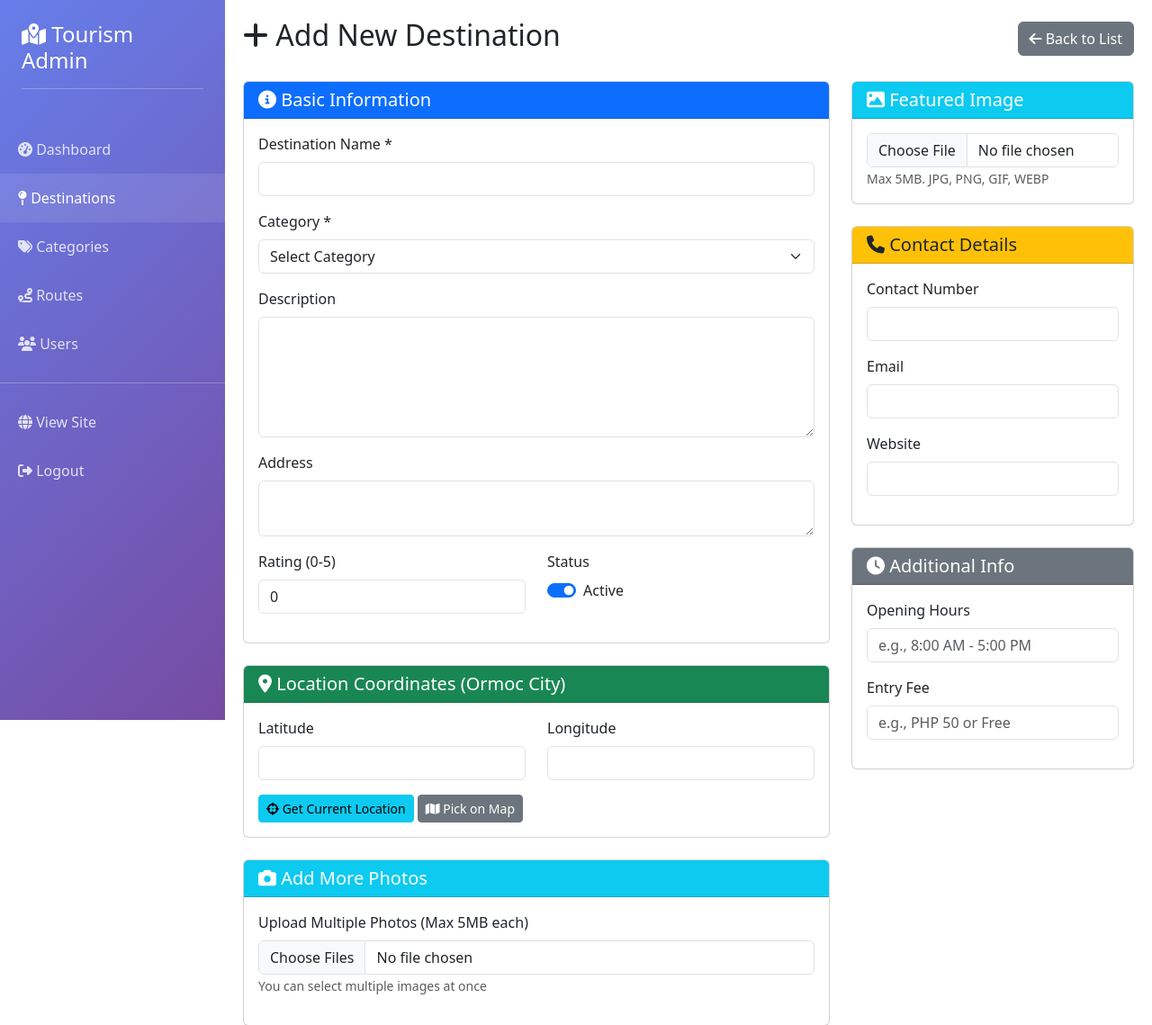
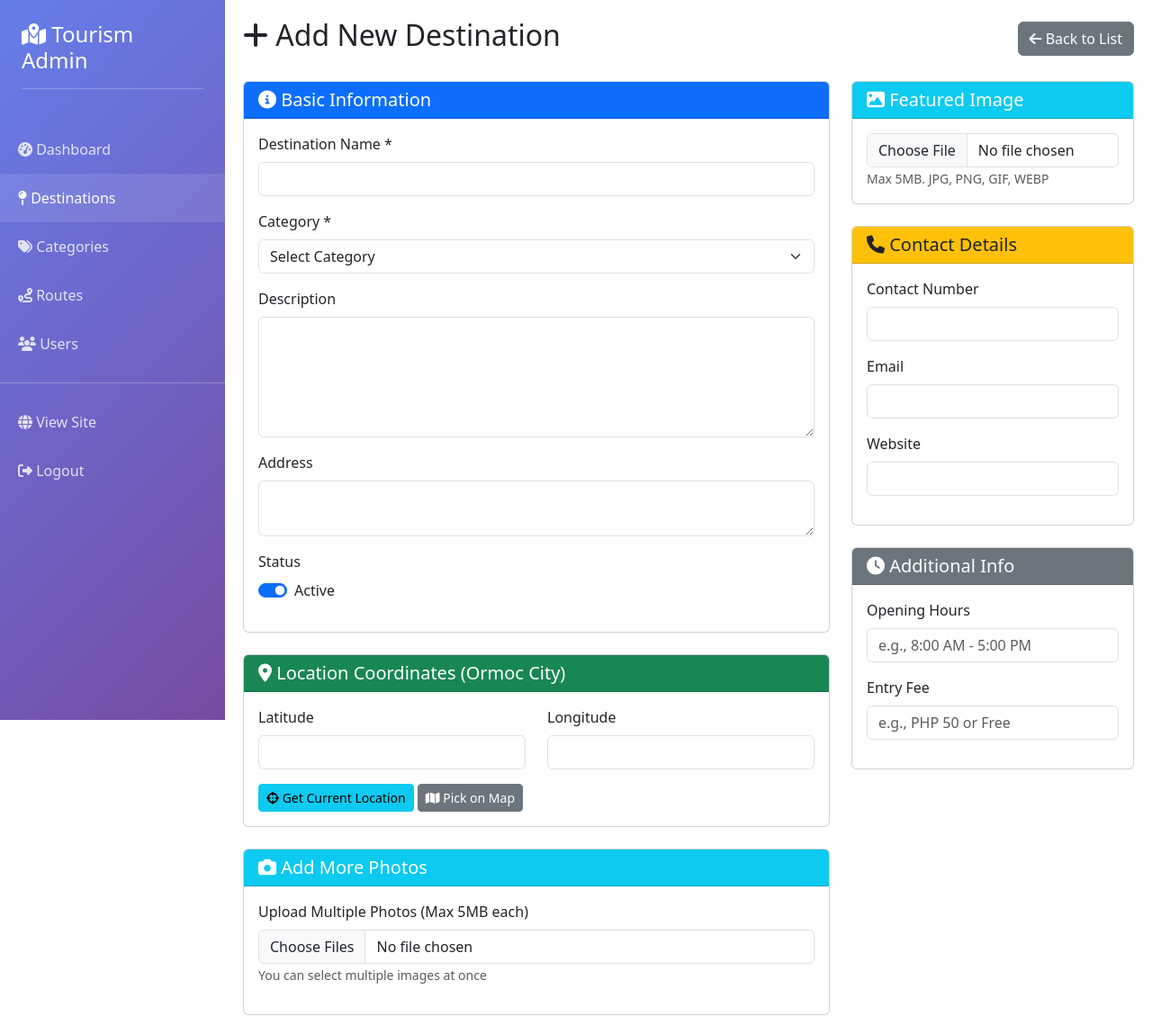
Before and after one commit to H1n2zo/tourism_guide, a PHP site: page /tourism_guide/admin/add_destination.php in a window 1280 px wide. Shown: the top 1139 px of the page at 90% size. Run offline with PHP 8.4, Linux system fonts and the light colour scheme; a user stored in the database is signed in; data comes from the database, SQL or seed files in the repository.

Commit message:
Removed some unnessary column in admin folder

```diff
--- a/admin/add_destination.php
+++ b/admin/add_destination.php
@@ -53,7 +53,6 @@ if ($_SERVER['REQUEST_METHOD'] === 'POST') {
     $website = sanitizeInput($_POST['website']);
     $opening_hours = sanitizeInput($_POST['opening_hours']);
     $entry_fee = sanitizeInput($_POST['entry_fee']);
-    $rating = !empty($_POST['rating']) ? (float)$_POST['rating'] : 0;
     $is_active = isset($_POST['is_active']) ? 1 : 0;
 
     $image_path = $edit_mode ? $destination['image_path'] : '';
@@ -77,25 +76,25 @@ if ($_SERVER['REQUEST_METHOD'] === 'POST') {
             $stmt = $conn->prepare("UPDATE destinations SET
                 name = ?, category_id = ?, description = ?, address = ?,
                 latitude = ?, longitude = ?, contact_number = ?, email = ?,
-                website = ?, opening_hours = ?, entry_fee = ?, rating = ?,
+                website = ?, opening_hours = ?, entry_fee = ?,
                 image_path = ?, is_active = ?
                 WHERE id = ?");
             $stmt->bind_param("sissddsssssdsii",
                 $name, $category_id, $description, $address,
                 $latitude, $longitude, $contact_number, $email,
-                $website, $opening_hours, $entry_fee, $rating,
+                $website, $opening_hours, $entry_fee,
                 $image_path, $is_active, $id
             );
         } else {
             $stmt = $conn->prepare("INSERT INTO destinations
                 (name, category_id, description, address, latitude, longitude,
-                contact_number, email, website, opening_hours, entry_fee, rating,
+                contact_number, email, website, opening_hours, entry_fee,
                 image_path, is_active)
                 VALUES (?, ?, ?, ?, ?, ?, ?, ?, ?, ?, ?, ?, ?, ?)");
             $stmt->bind_param("sissddsssssdsi",
                 $name, $category_id, $description, $address,
                 $latitude, $longitude, $contact_number, $email,
-                $website, $opening_hours, $entry_fee, $rating,
+                $website, $opening_hours, $entry_fee,
                 $image_path, $is_active
             );
         }
@@ -329,12 +328,7 @@ if ($edit_mode) {
                             </div>
 
                             <div class="row">
-                                <div class="col-md-6 mb-3">
-                                    <label class="form-label">Rating (0-5)</label>
-                                    <input type="number" class="form-control" name="rating"
-                                           min="0" max="5" step="0.1"
-                                           value="<?php echo $destination['rating'] ?? '0'; ?>">
-                                </div>
+
                                 <div class="col-md-6 mb-3">
                                     <label class="form-label">Status</label>
                                     <div class="form-check form-switch">
--- a/admin/destinations.php
+++ b/admin/destinations.php
@@ -179,7 +179,6 @@ $categories = $conn->query("SELECT * FROM categories ORDER BY name");
                                 <th>Category</th>
                                 <th>Location</th>
                                 <th>Status</th>
-                                <th>Rating</th>
                                 <th>Created</th>
                                 <th>Actions</th>
                             </tr>
@@ -212,11 +211,6 @@ $categories = $conn->query("SELECT * FROM categories ORDER BY name");
                                             <?php else: ?>
                                                 <span class="badge bg-danger">Inactive</span>
                                             <?php endif; ?>
-                                        </td>
-                                        <td>
-                                            <span class="text-warning">
-                                                <?php echo $dest['rating'] > 0 ? $dest['rating'] . ' ★' : '-'; ?>
-                                            </span>
                                         </td>
                                         <td>
                                             <small><?php echo date('M d, Y', strtotime($dest['created_at'])); ?></small>
```
Also changed, not shown: index.php (+49 -49 lines).
